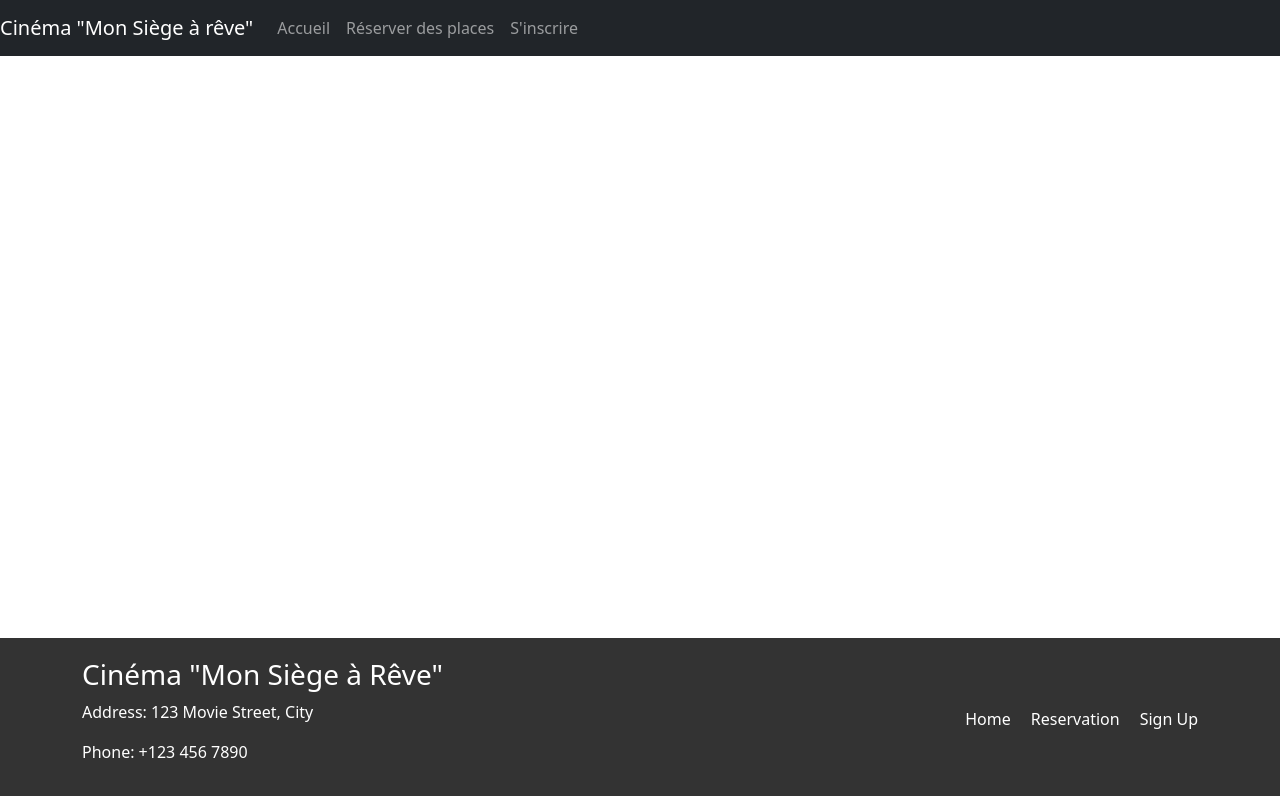
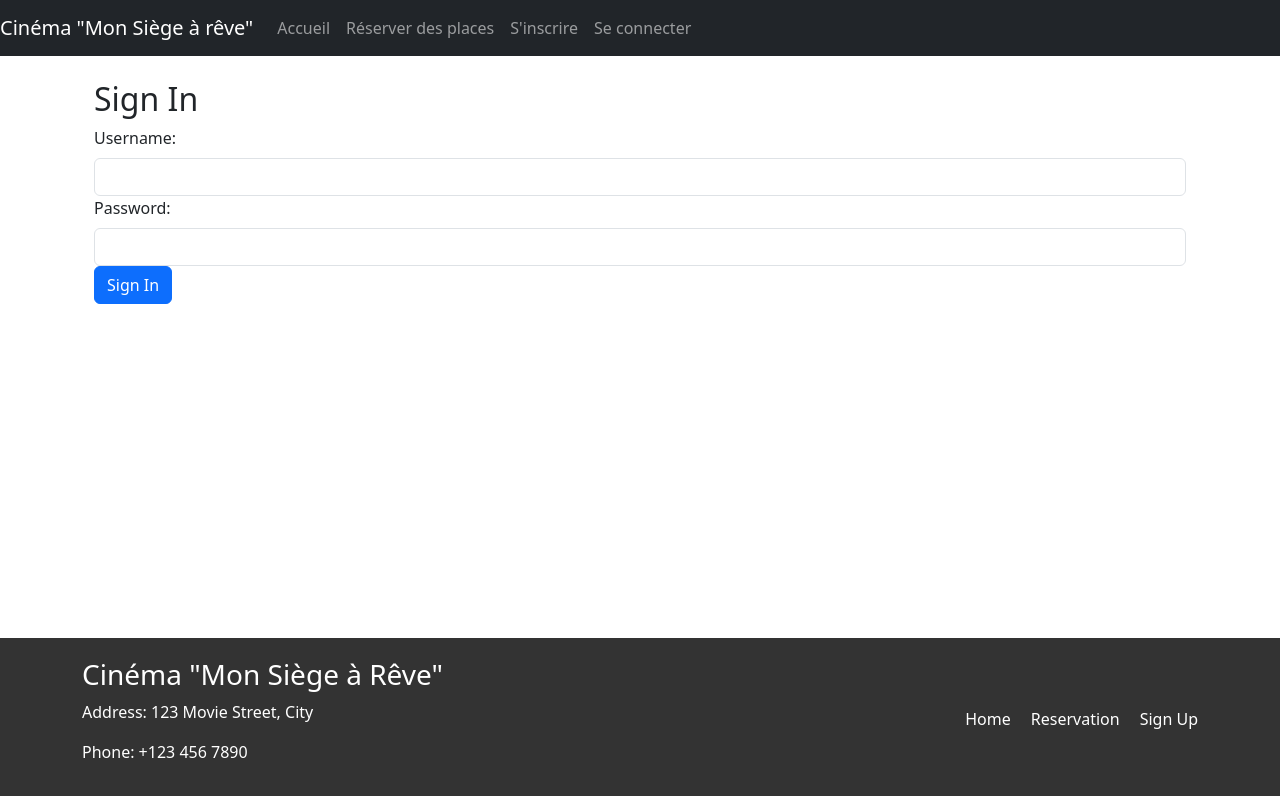
Before and after one commit to arnaudlagarde/MonSiegeAReve, a React (Create React App) app in the folder frontend/cinema_front/: page /signin in a window 1280 px wide. Shown: the top 796 px of the page. Built offline with nearby package versions, Linux system fonts and the light colour scheme.

Commit message:
SignIn page

```diff
--- a/frontend/cinema_front/src/App.js
+++ b/frontend/cinema_front/src/App.js
@@ -6,6 +6,7 @@ import Footer from './components/Footer';
 import Home from './components/Home';
 import Reservation from './components/Reservation';
 import SignUp from './components/SignUp';
+import SignIn from './components/SignIn';
 import axios, { setAuthToken, getAuthToken } from './api'; // Import api.js
 
 const App = () => {
@@ -26,6 +27,7 @@ const App = () => {
           <Route path="/" element={<Home />} />
           <Route path="/reservation" element={<Reservation />} />
           <Route path="/signup" element={<SignUp />} />
+          <Route path="/signin" element={<SignIn />} />
         </Routes>
       </Container>
 
--- a/frontend/cinema_front/src/components/Navbar.js
+++ b/frontend/cinema_front/src/components/Navbar.js
@@ -12,6 +12,7 @@ const CustomNavbar = () => {
                     <Nav.Link as={Link} to="/">Accueil</Nav.Link>
                     <Nav.Link as={Link} to="/reservation">Réserver des places</Nav.Link>
                     <Nav.Link as={Link} to="/signup">S'inscrire</Nav.Link>
+                    <Nav.Link as={Link} to="/signin">Se connecter</Nav.Link>
                 </Nav>
             </Navbar.Collapse>
         </Navbar>
--- a/frontend/cinema_front/src/components/Reservation.js
+++ b/frontend/cinema_front/src/components/Reservation.js
@@ -1,5 +1,5 @@
 import React, { useState, useEffect } from 'react';
-import api from '../api'; // Import your custom api.js file
+import api from '../api'; // Import api.js
 import { Form, Button, Row, Col, Container, Alert } from 'react-bootstrap';
 
 const Reservation = () => {
@@ -18,7 +18,7 @@ const Reservation = () => {
 
   const fetchMovies = async () => {
     try {
-      const response = await api.get('/api/movies/');
+      const response = await api.get('/api/movies/'); // Use api.get instead of axios.get
       setMovies(response.data);
     } catch (error) {
       console.error('Error fetching movies:', error);
@@ -27,7 +27,7 @@ const Reservation = () => {
 
   const fetchSessions = async () => {
     try {
-      const response = await api.get('/api/sessions/');
+      const response = await api.get('/api/sessions/'); // Use api.get instead of axios.get
       setSessions(response.data);
     } catch (error) {
       console.error('Error fetching regular sessions:', error);
@@ -36,7 +36,7 @@ const Reservation = () => {
 
   const fetchSpecialSessions = async () => {
     try {
-      const response = await api.get('/api/special_sessions/');
+      const response = await api.get('/api/special_sessions/'); // Use api.get instead of axios.get
       setSpecialSessions(response.data);
     } catch (error) {
       console.error('Error fetching special sessions:', error);
@@ -50,7 +50,7 @@ const Reservation = () => {
     }
 
     try {
-      const response = await api.post('/api/reserve/', {
+      const response = await api.post('/api/reserve/', { // Use api.post instead of axios.post
         session_id: selectedSession,
         seats: seatsRequested,
       });
@@ -60,11 +60,7 @@ const Reservation = () => {
       fetchSessions();
       fetchSpecialSessions();
     } catch (error) {
-      if (error.response && error.response.status === 400) {
-        setMessage('Not enough available seats. Please try again.');
-      } else {
-        setMessage('Unable to reserve seats. An error occurred.');
-      }
+      setMessage('Unable to reserve seats. Check available seats.');
     }
   };
 
@@ -79,12 +75,12 @@ const Reservation = () => {
               <option value="">Choose a session</option>
               {sessions.map((session) => (
                 <option key={session.id} value={session.id}>
-                  {session.movie.title} - {session.date} {session.time}
+                  {session.movie.title} - {session.date} {session.start_time}
                 </option>
               ))}
               {specialSessions.map((session) => (
                 <option key={session.id} value={session.id}>
-                  {session.movie} - {session.date} {session.time}
+                  {session.movie} - {session.date} {session.start_time}
                 </option>
               ))}
             </Form.Control>
--- /dev/null
+++ b/frontend/cinema_front/src/components/SignIn.js
@@ -0,0 +1,53 @@
+import React, { useState } from 'react';
+import { useNavigate } from 'react-router-dom'; // Import useNavigate
+import { Form, Button, Container, Alert } from 'react-bootstrap';
+import api from '../api'; // Import api.js
+
+const SignIn = () => {
+    const navigate = useNavigate(); // Use useNavigate to navigate to different pages
+    const [formData, setFormData] = useState({
+        username: '',
+        password: '',
+    });
+    const [message, setMessage] = useState('');
+
+    const handleChange = (e) => {
+        const { name, value } = e.target;
+        setFormData({ ...formData, [name]: value });
+    };
+
+    const handleSubmit = async (e) => {
+        e.preventDefault();
+        try {
+            const response = await api.post('/api/token/', formData);
+            const token = response.data.token;
+            localStorage.setItem('authToken', token);
+            api.setAuthToken(token);
+            setMessage('Sign in successful!');
+            // Use navigate to redirect to the reservation page after successful sign-in
+            navigate('/reservation');
+        } catch (error) {
+            setMessage('Invalid credentials. Please try again.');
+        }
+    };
+
+    return (
+        <Container>
+            <h2>Sign In</h2>
+            <Form onSubmit={handleSubmit}>
+                <Form.Group>
+                    <Form.Label>Username:</Form.Label>
+                    <Form.Control type="text" name="username" value={formData.username} onChange={handleChange} />
+                </Form.Group>
+                <Form.Group>
+                    <Form.Label>Password:</Form.Label>
+                    <Form.Control type="password" name="password" value={formData.password} onChange={handleChange} />
+                </Form.Group>
+                <Button type="submit" variant="primary">Sign In</Button>
+            </Form>
+            {message && <Alert variant="info">{message}</Alert>}
+        </Container>
+    );
+};
+
+export default SignIn;
```
Also changed, not shown: 1 other file (tests, documents, lock files or other folders).
